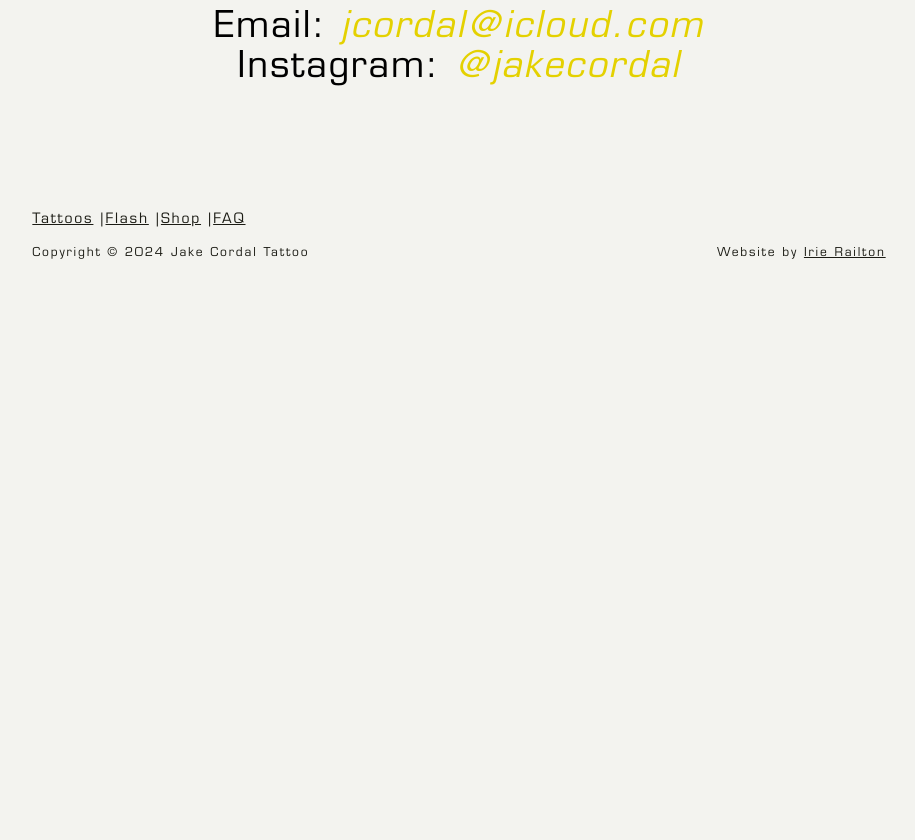
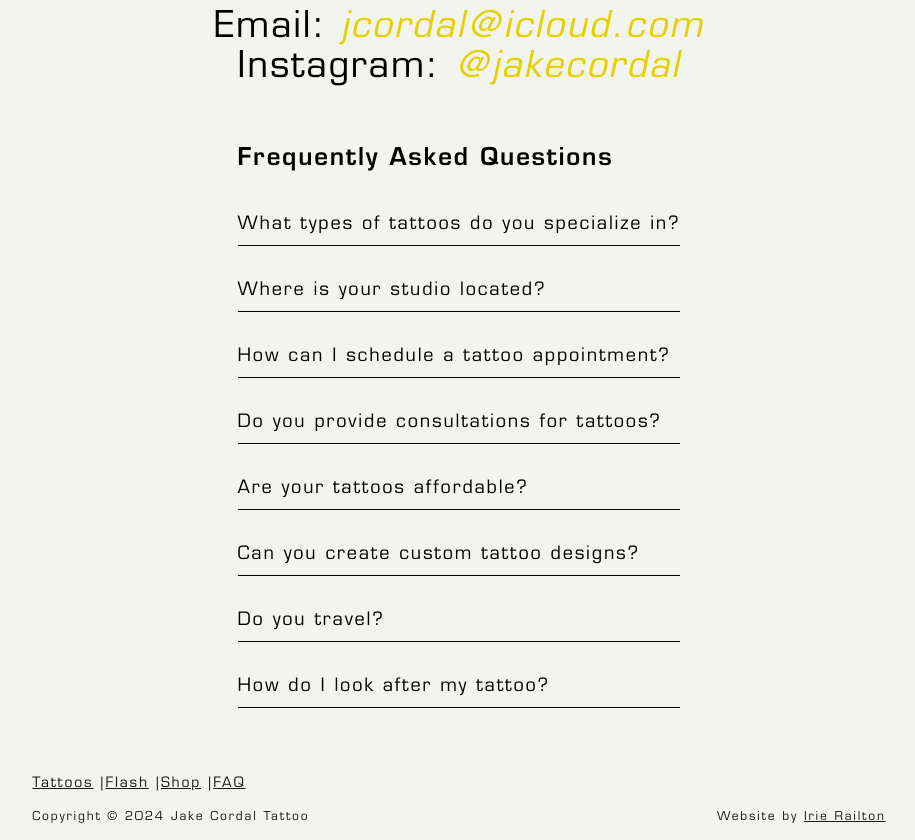
Before and after one commit to irie612/jake_website, a Next.js app: page /faq in a window 1280 px wide. Shown: the part 524-1364 px from the top of the page, without its empty margins (181-1096 px from the left). Before the commit the page ends 800 px from the top, so only its background shows below. Built offline with nearby package versions, Linux system fonts and the light colour scheme.

Commit message:
add faq dropdown component

```diff
--- a/app/faq/page.tsx
+++ b/app/faq/page.tsx
@@ -1,3 +1,4 @@
+import FAQDropDown from "@/components/faq_dropdown";
 import { Metadata } from "next";
 
 const metadata: Metadata = {
@@ -11,11 +12,57 @@ const metadata: Metadata = {
 	},
 }
 
-const FaqPage = () => {
+const FAQPage = () => {
+	const faqData = [
+	  {
+		question: 'What types of tattoos do you specialize in?',
+		answer:
+		  "I focus on American Traditional, Black and Grey, Tribal, or Fineline tattoos, whether they're custom or picked from flash. I am open to working in any style so don't hesitate to contact me.",
+	  },
+	  {
+		question: 'Where is your studio located?',
+		answer:
+		  'I am based at Frith Street Tattoo in Soho, Central London. In between Oxford Street, Chinatown, Piccadilly Circus, and Tottenham Court Road.',
+	  },
+	  {
+		question: 'How can I schedule a tattoo appointment?',
+		answer:
+		  "To book an appointment, please visit our studio in Central London or fill out the contact form on this website. I'm more than happy to discuss your tattoo ideas and find a time that works for you.",
+	  },
+	  {
+		question: 'Do you provide consultations for tattoos?',
+		answer:
+		  'Absolutely! I offer consultations to discuss design ideas, answer your questions, and ensure we create a custom tattoo that meets your expectations.',
+	  },
+	  {
+		question: 'Are your tattoos affordable?',
+		answer:
+		  'I am always happy to work with a budget and create a tattoo that will work for you.',
+	  },
+	  {
+		question: 'Can you create custom tattoo designs?',
+		answer:
+		  "Yes, I pride myself on delivering custom tattoos. Whether you're seeking a detailed floral design or an American traditional piece, I'm here to turn your ideas into reality.",
+	  },
+	  {
+		question: 'Do you travel?',
+		answer:
+		  'Yes, I regularly participate in tattoo conventions across the country, and do guest spots. Keep an eye on my Instagram for any travel plans.',
+	  },
+	  {
+		question: 'How do I look after my tattoo?',
+		answer:
+		  'Following your session, we will provide you with detailed aftercare instructions, which generally include maintaining cleanliness. It is important to stick to our instructions, and if you have any issues, contact us rather than seeking advice online.',
+	  },
+	];
+
 	return (
-		<></>
+	  <div className="max-w-2xl mx-auto p-4">
+		<h1 className="text-2xl font-bold mb-6">Frequently Asked Questions</h1>
+		<FAQDropDown faqs={faqData} />
+	  </div>
 	);
-};
+  };
 
-export default FaqPage;
+export default FAQPage;
 export { metadata };
--- /dev/null
+++ b/components/faq_dropdown.tsx
@@ -0,0 +1,40 @@
+import { useState } from 'react';
+
+interface FAQItem {
+    question: string;
+    answer: string;
+}
+
+interface FAQProps {
+    faqs: FAQItem[];
+}
+
+const FAQDropDown: React.FC<FAQProps> = ({ faqs }) => {
+    const [openIndex, setOpenIndex] = useState<number | null>(null);
+
+    const toggleFAQ = (index: number) => {
+        setOpenIndex(index === openIndex ? null : index);
+    };
+
+    return (
+        <div className="space-y-4">
+            {faqs.map((faq, index) => (
+                <div key={index} className="border-b pb-2">
+                    <button
+                        onClick={() => toggleFAQ(index)}
+                        className="w-full text-left text-lg font-medium text-blue-600 hover:underline"
+                    >
+                        {faq.question}
+                    </button>
+                    {openIndex === index && (
+                        <div className="mt-2 pl-4 text-gray-700">
+                            <p>{faq.answer}</p>
+                        </div>
+                    )}
+                </div>
+            ))}
+        </div>
+    );
+};
+
+export default FAQDropDown;
```
